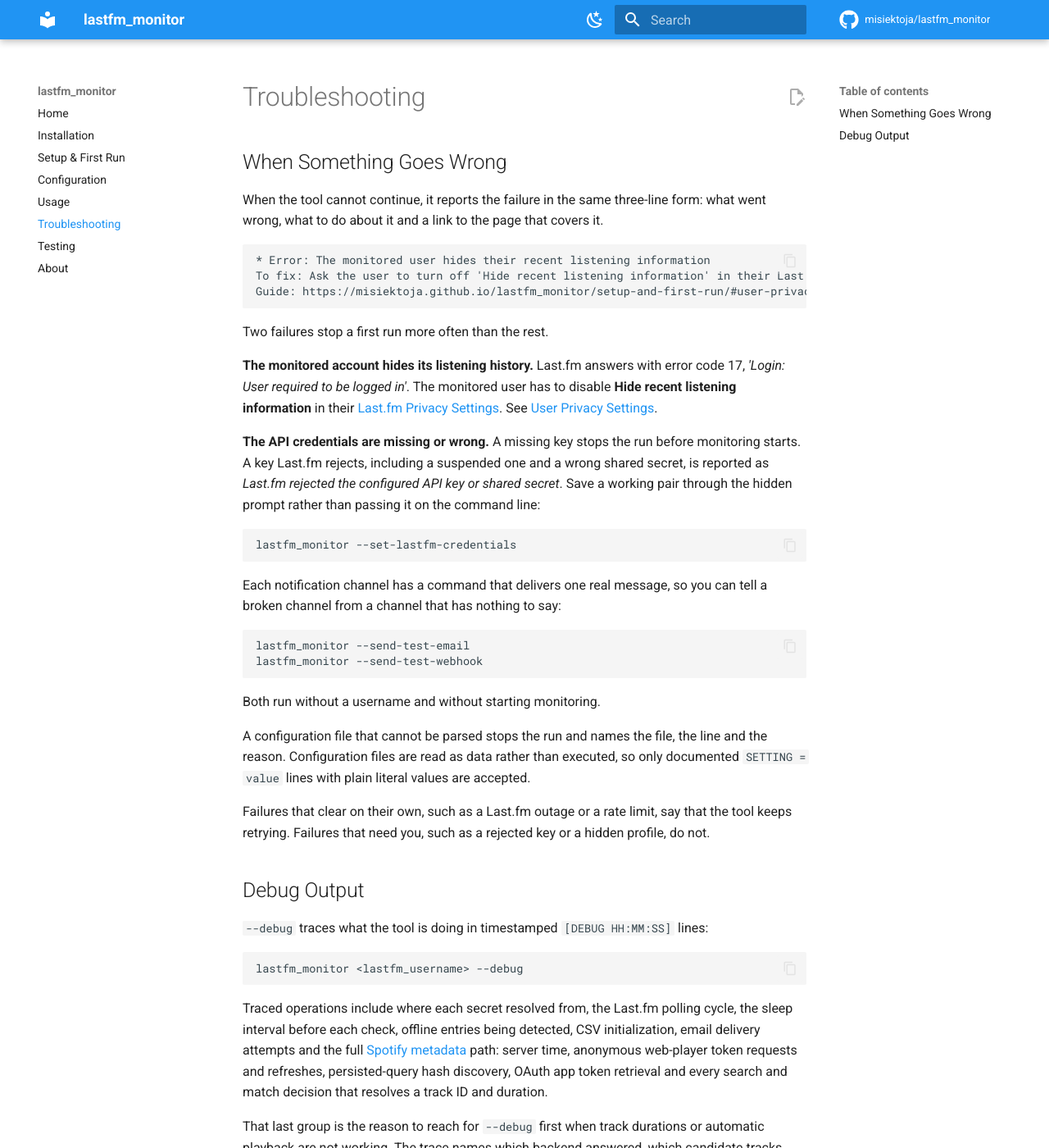
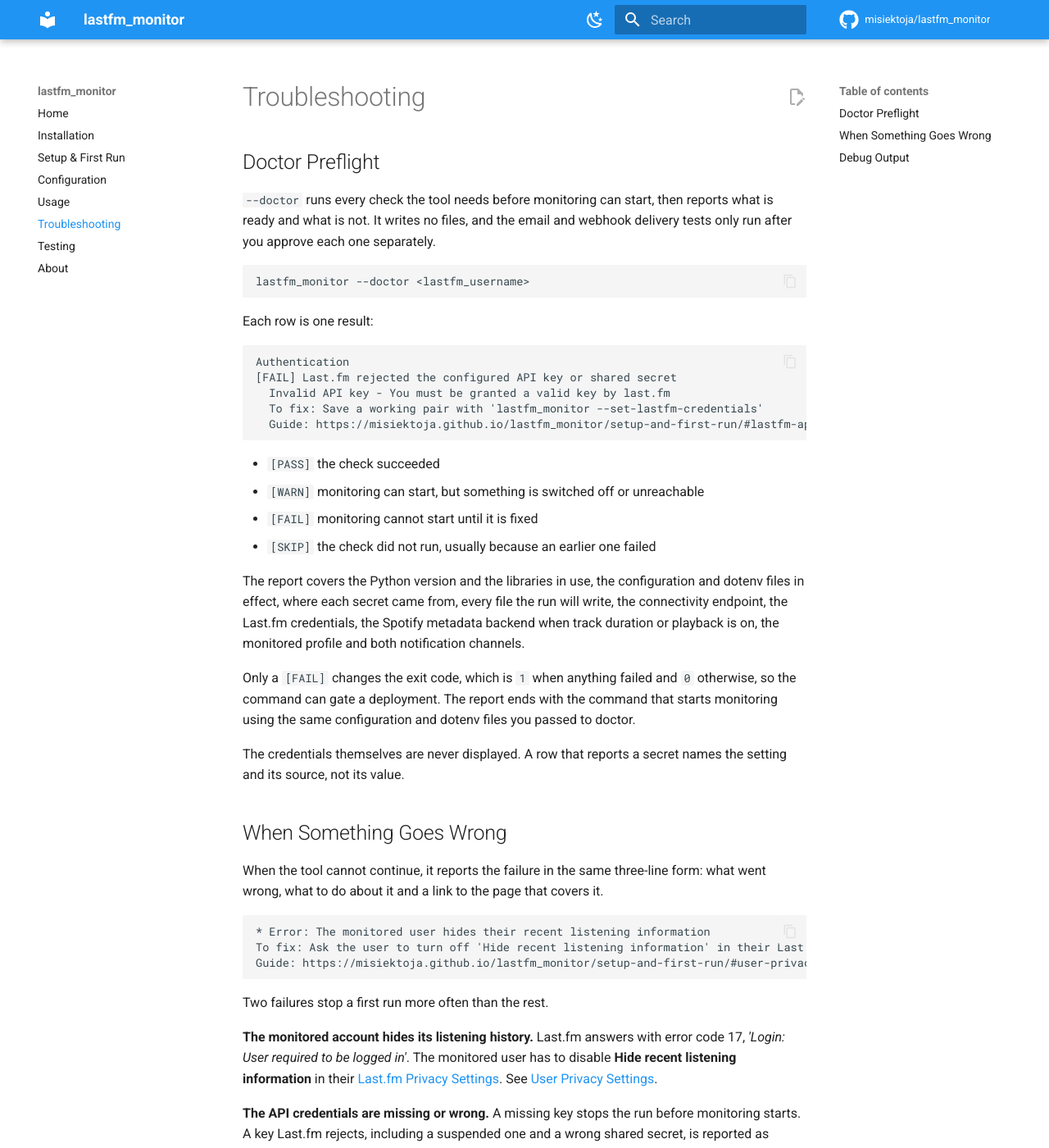
Before and after one commit to misiektoja/lastfm_monitor, an MkDocs documentation site: the page built from docs/troubleshooting.md, in a window 1280 px wide and 1400 px high. Shown: the whole window at 82% size. Built offline with MkDocs 1.6.1 and Material for MkDocs 9.7.7, drawn with Linux system fonts in a browser that asks for light colours; comment, search, counter and statistics services are not loaded.

Commit message:
docs(troubleshooting): document the doctor preflight

````diff
--- a/docs/troubleshooting.md
+++ b/docs/troubleshooting.md
@@ -1,4 +1,33 @@
 # Troubleshooting
+
+## Doctor Preflight
+
+`--doctor` runs every check the tool needs before monitoring can start, then reports what is ready and what is not. It writes no files, and the email and webhook delivery tests only run after you approve each one separately.
+
+```sh
+lastfm_monitor --doctor <lastfm_username>
+```
+
+Each row is one result:
+
+```text
+Authentication
+[FAIL] Last.fm rejected the configured API key or shared secret
+  Invalid API key - You must be granted a valid key by last.fm
+  To fix: Save a working pair with 'lastfm_monitor --set-lastfm-credentials'
+  Guide: https://misiektoja.github.io/lastfm_monitor/setup-and-first-run/#lastfm-api-key-and-shared-secret
+```
+
+* `[PASS]` the check succeeded
+* `[WARN]` monitoring can start, but something is switched off or unreachable
+* `[FAIL]` monitoring cannot start until it is fixed
+* `[SKIP]` the check did not run, usually because an earlier one failed
+
+The report covers the Python version and the libraries in use, the configuration and dotenv files in effect, where each secret came from, every file the run will write, the connectivity endpoint, the Last.fm credentials, the Spotify metadata backend when track duration or playback is on, the monitored profile and both notification channels.
+
+Only a `[FAIL]` changes the exit code, which is `1` when anything failed and `0` otherwise, so the command can gate a deployment. The report ends with the command that starts monitoring using the same configuration and dotenv files you passed to doctor.
+
+The credentials themselves are never displayed. A row that reports a secret names the setting and its source, not its value.
 
 ## When Something Goes Wrong
 
````
Also changed, not shown: docs/setup-and-first-run.md (+8 -0 lines), docs/usage.md (+2 -0 lines), 1 other file.
